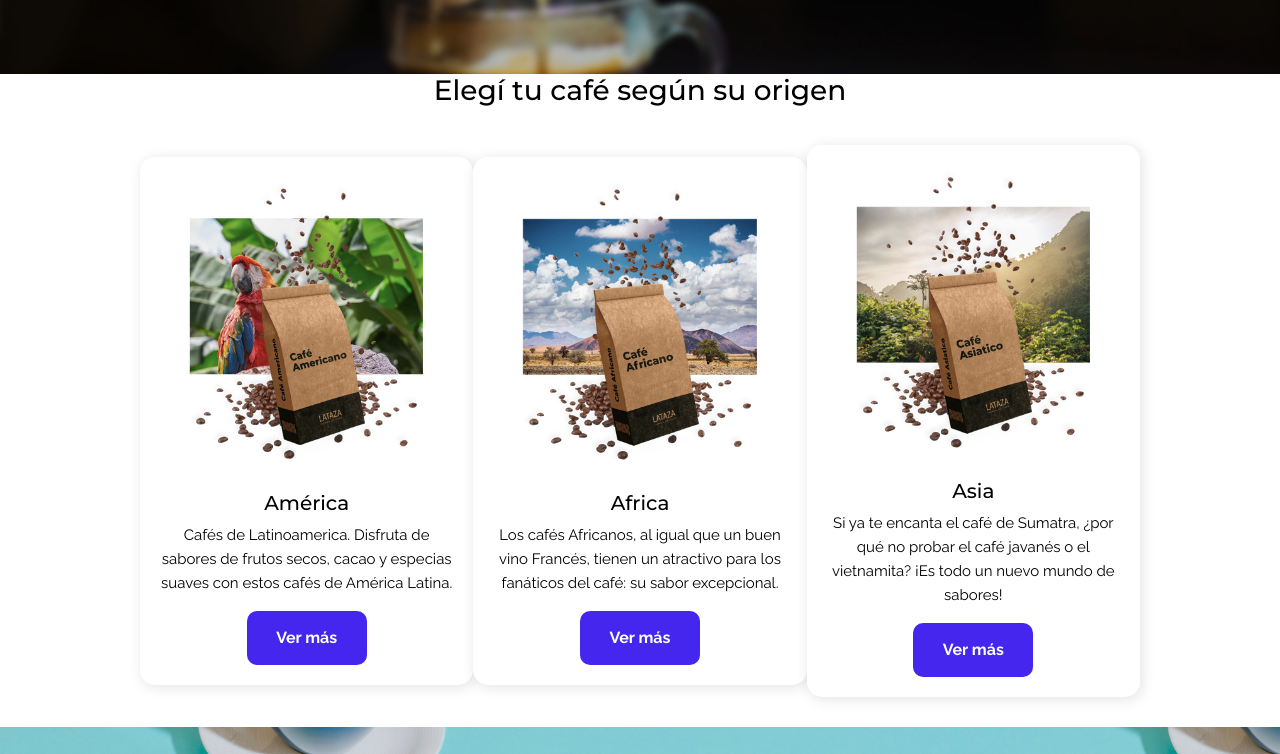
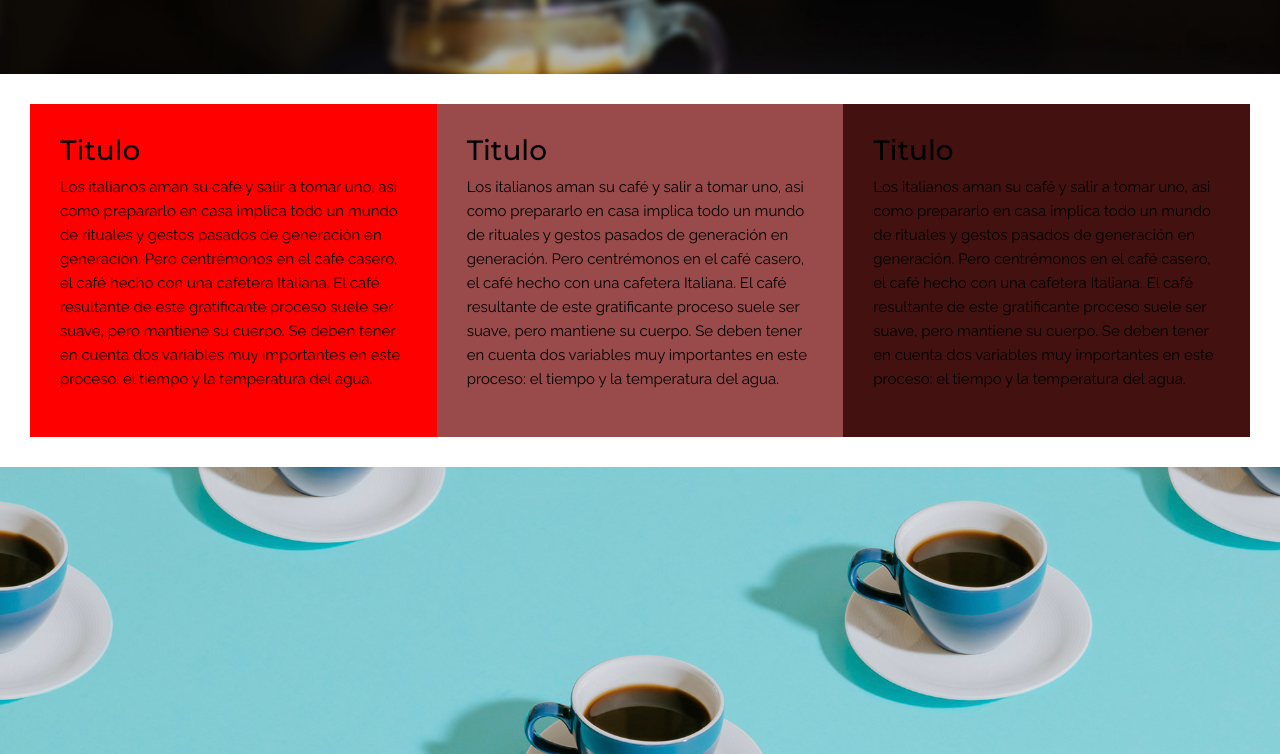
Before and after one commit to yaninagandolfi/miweb, a website: page index.html in a window 1280 px wide. Shown: the part 666-1420 px from the top of the page. Drawn offline with nearby package versions, Linux system fonts and the light colour scheme.

Commit message:
prueba con columnas

```diff
--- a/index.html
+++ b/index.html
@@ -120,55 +120,23 @@
                     </div>
                 </div>
             </div>
-        </main>
-        -->
-        <main>
-        <div>
-            <h2 class="text-center">
-                Elegí tu café según su origen
-            </h2>
-            <div class="or-padre">
-                <div class="or-chica">
-                    <div class="col-md-4 origen-columna">
-                        <div class="wow origen-card animate__animated animate__flipInY">
-                            <img src="images/zona-america2.png" alt="Cafés de america latina" class="origen-img animate__animated animate__fadeIn wow">
-                            <h3>América</h3>
-                            <div>
-                                <p>Cafés de Latinoamerica. Disfruta de sabores de frutos secos, cacao y especias suaves con estos cafés de América Latina.</p>
-                            </div>
-                            <div>
-                                <button class="boton">Ver más</button>
-                            </div>
-                        </div>
-                    </div>
-                    <div class="col-md-4 origen-columna">
-                        <div class="wow origen-card animate__animated animate__flipInY">
-                            <img src="images/zona-africa2.png" alt="Cafés de america latina" class="origen-img animate__animated animate__fadeIn wow">
-                            <h3>Africa</h3>
-                            <div>
-                                <p>Los cafés Africanos, al igual que un buen vino Francés, tienen un atractivo para los fanáticos del café: su sabor excepcional.</p>
-                            </div>
-                            <div>
-                                <button class="boton">Ver más</button>
-                            </div>
-                        </div>
-                    </div>
-                    <div class="col-md-4 origen-columna">
-                        <div class="wow origen-card animate__animated animate__flipInY">
-                            <img src="images/zona-asia2.png" alt="Cafés de america latina" class="origen-img animate__animated animate__fadeIn wow">
-                            <h3>Asia</h3>
-                            <div>
-                                <p>Si ya te encanta el café de Sumatra, ¿por qué no probar el café javanés o el vietnamita? ¡Es todo un nuevo mundo de sabores!</p>
-                            </div>
-                            <div>
-                                <button class="boton">Ver más</button>
-                            </div>
-                        </div>
-                    </div>
-                </div>
+        </main> -->
+
+        <div class="" style="display: flex; flex-wrap:wrap; flex-direction:row; padding: 30px;">
+            <div class="col-md-4 col-sm-12" style="background-color: red; display: flex; flex-direction:column; justify-content: center; padding: 30px;">
+            <h2>Titulo</h2>
+            <p>Los italianos aman su café y salir a tomar uno, asi como prepararlo en casa implica todo un mundo de rituales y gestos pasados de generación en generación. Pero centrémonos en el café casero, el café hecho con una cafetera Italiana. El café resultante de este gratificante proceso suele ser suave, pero mantiene su cuerpo. Se deben tener en cuenta dos variables muy importantes en este proceso: el tiempo y la temperatura del agua.            </p>
+            </div>
+            <div class="col-md-4 col-sm-12" style="background-color: rgb(153, 74, 74); display: flex; flex-direction:column; justify-content: center; padding: 30px;">
+            <h2>Titulo</h2>
+            <p>Los italianos aman su café y salir a tomar uno, asi como prepararlo en casa implica todo un mundo de rituales y gestos pasados de generación en generación. Pero centrémonos en el café casero, el café hecho con una cafetera Italiana. El café resultante de este gratificante proceso suele ser suave, pero mantiene su cuerpo. Se deben tener en cuenta dos variables muy importantes en este proceso: el tiempo y la temperatura del agua.            </p>
+            </div>
+            <div class="col-md-4 col-sm-12" style="background-color: rgb(68, 17, 17); display: flex; flex-direction:column; justify-content: center; padding: 30px;">
+            <h2>Titulo</h2>
+            <p>Los italianos aman su café y salir a tomar uno, asi como prepararlo en casa implica todo un mundo de rituales y gestos pasados de generación en generación. Pero centrémonos en el café casero, el café hecho con una cafetera Italiana. El café resultante de este gratificante proceso suele ser suave, pero mantiene su cuerpo. Se deben tener en cuenta dos variables muy importantes en este proceso: el tiempo y la temperatura del agua.            </p>
             </div>
         </div>
-        </main>
+
    <!--Main-->
     <!--Cafe del dia
     <section>
```
